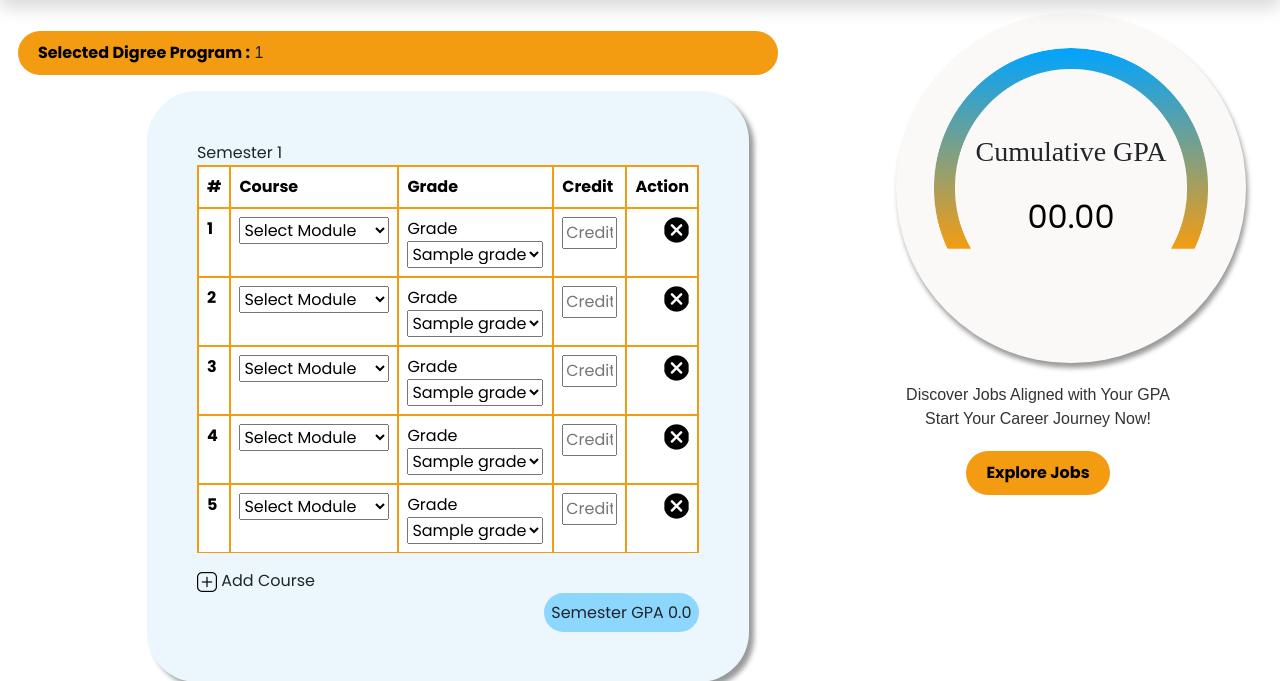
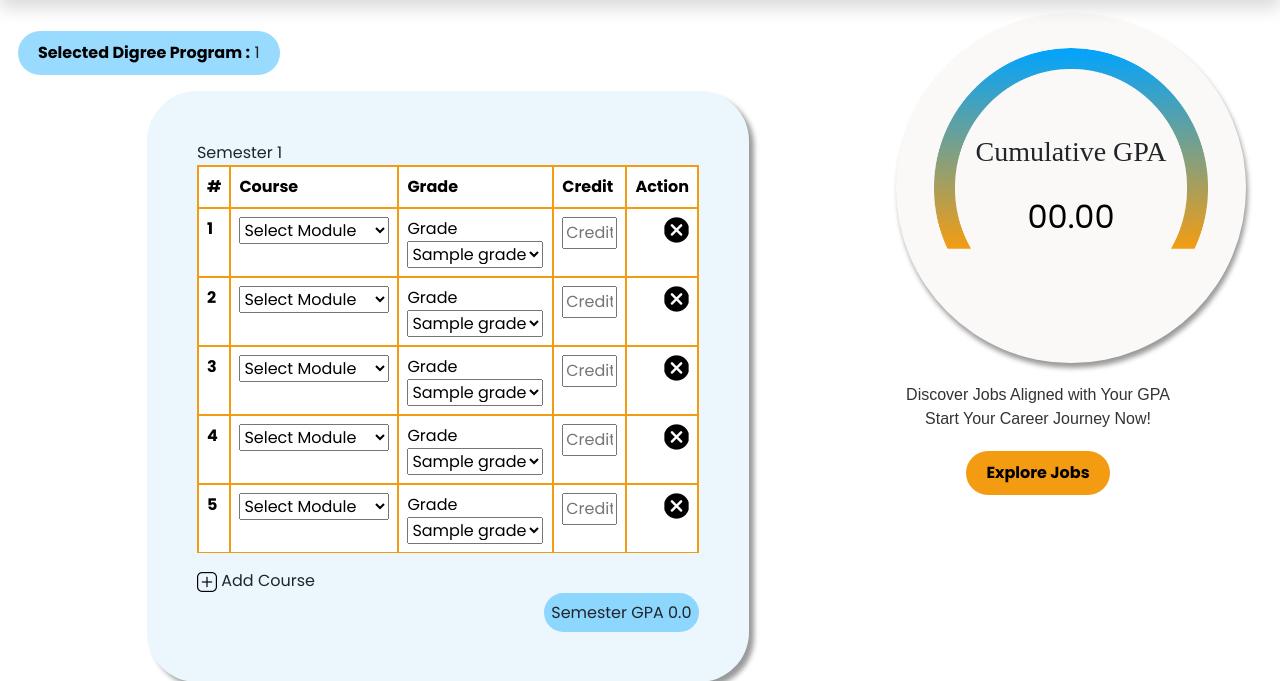
Before and after one commit to KumudithaRanasinghe/GPA_Connect, a Flask app: template Templates/testcalgpa.html in a window 1280 px wide. Shown: the part 96-777 px from the top of the page. Run offline with Flask 3, Linux system fonts and the light colour scheme; the template is opened without the code that fills it: most values are stand-ins (such as "Sample title", 1, 10 or a date in 2020).

Commit message:
selected degree
selected degree view added

```diff
--- a/Templates/testcalgpa.html
+++ b/Templates/testcalgpa.html
@@ -184,7 +184,9 @@ function checkItemAvailability(itemId) { //check rows availability. prevent from
             <div class="g-col-6">
 
 
-                <p name="degree" class="job_explore_btn"><span class="txt">Selected Digree Program :</span> {{ degree[0][0] }}</p>
+                <p name="degree" class="selected_degree"><span class="txt">
+                    Selected Digree Program :</span> {{ degree[0][0] }}
+                </p>
 
 
                 <div class="table-container" >
--- a/static/CSS/cal_gpa.css
+++ b/static/CSS/cal_gpa.css
@@ -94,6 +94,16 @@ input {
   cursor: pointer; /* Show pointer cursor on hover for better user experience */
 }
 
+/* selected degree button style */
+.selected_degree {
+  border: none;
+  border-radius: 50px; /* Adjust the border-radius as needed */
+  background-color: var(--btn_back);
+  padding: 10px 20px; /* Adjust padding as needed */
+  cursor: default;
+  width: fit-content;
+
+}
 
 /* Add sem_cal style */
 
@@ -160,6 +170,7 @@ box-shadow: 2px 5px 5px rgba(0, 0, 0, 0.4);
   max-height: 100%;
   display: block;
 }
+
 
 .btnFinalGpa{
   padding: 1rem;
```
